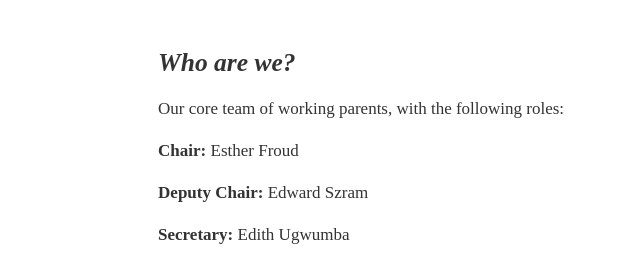
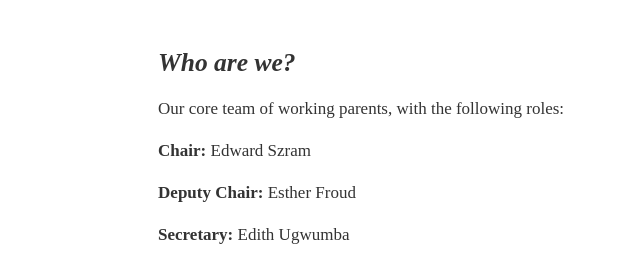
Before and after one commit to malhao/springhill-parents-associations, a plain HTML site: page public/index.html in a window 1280 px wide. Shown: the part 1040-1295 px from the top of the page, 0-640 px from the left. Drawn offline with Linux system fonts and the light colour scheme; a script that the page names is missing; a web font is replaced by a local one.

Commit message:
Update index.html

```diff
--- a/public/index.html
+++ b/public/index.html
@@ -1508,8 +1508,8 @@
                     <h4><em><strong>Who are we?</strong></em></h4>
 
                     <p>Our core team of working parents, with the following roles:</p>
-                    <p><strong>Chair:&nbsp;</strong>Esther Froud</p>
-                    <p><strong>Deputy Chair: </strong>Edward Szram</p>
+                    <p><strong>Chair:&nbsp;</strong>Edward Szram</p>
+                    <p><strong>Deputy Chair: </strong>Esther Froud</p>
                     <p><strong>Secretary: </strong>Edith Ugwumba</p>
                     <p><strong>Treasurer:&nbsp;</strong>&nbspCaroline Mariner</p>
 
```
